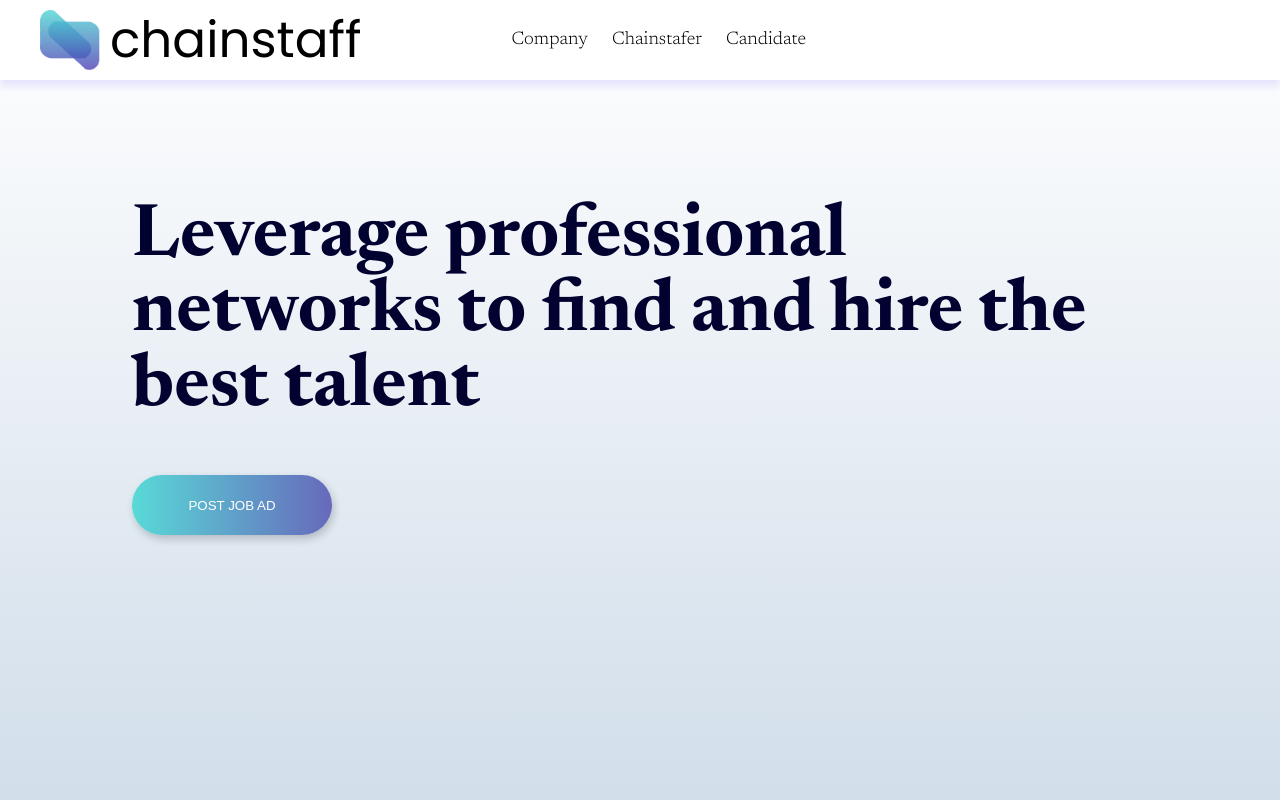
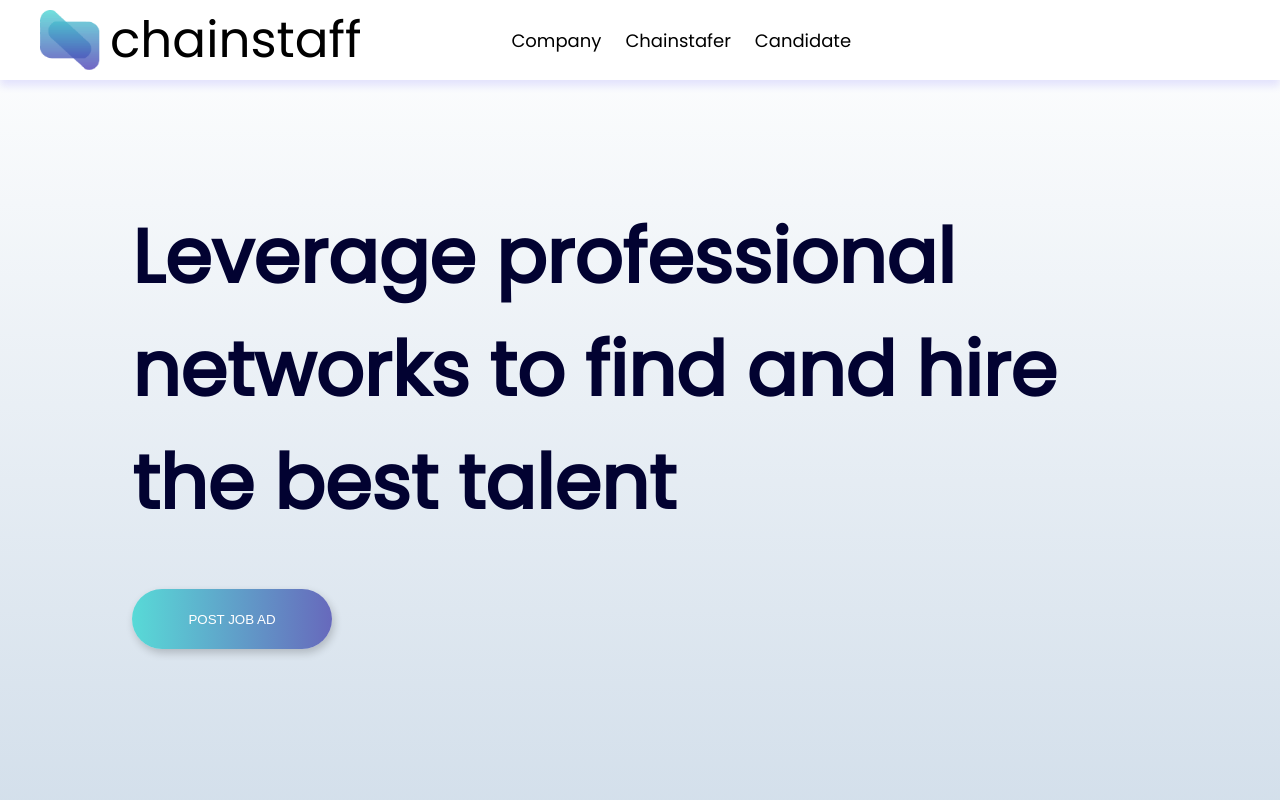
Before and after one commit to Verona0609/Chainstaff, a React (Vite) app: page / in a window 1280 px wide. Shown: the top 800 px of the page. Built offline with nearby package versions, Linux system fonts and the light colour scheme.

Commit message:
clean code

```diff
--- a/src/index.css
+++ b/src/index.css
@@ -1,28 +1,3 @@
-/* Urbanist */
-@font-face {
-  font-family: 'Urbanist';
-  src: url('./assets/fonts/Urbanist-Regular.woff') format('woff');
-  font-weight: 400;
-  font-style: normal;
-  font-display: swap;
-}
-
-@font-face {
-  font-family: 'Urbanist';
-  src: url('./assets/fonts/Urbanist-Medium.woff') format('woff');
-  font-weight: 500;
-  font-style: normal;
-  font-display: swap;
-}
-
-@font-face {
-  font-family: 'Urbanist';
-  src: url('./assets/fonts/Urbanist-Bold.woff') format('woff');
-  font-weight: 700;
-  font-style: normal;
-  font-display: swap;
-}
-
 /* Montserrat */
 
 @font-face {
@@ -46,30 +21,7 @@
   font-style: normal;
   font-display: swap;
 }
-/* Newsreader */
-@font-face {
-  font-family: 'Newsreader';
-  src: url('./assets/fonts/Newsreader-Light.woff') format('woff');
-  font-weight: 300;
-  font-style: normal;
-  font-display: swap;
-}
 
-@font-face {
-  font-family: 'Newsreader';
-  src: url('./assets/fonts/Newsreader-Regular.woff') format('woff');
-  font-weight: 400;
-  font-style: normal;
-  font-display: swap;
-}
-
-@font-face {
-  font-family: 'Newsreader';
-  src: url('./assets/fonts/Newsreader24pt-Bold.woff') format('woff');
-  font-weight: 600;
-  font-style: normal;
-  font-display: swap;
-}
 /* Poppins */
 @font-face {
   font-family: 'Poppins';
@@ -101,12 +53,10 @@
 }
 
 :root {
-  --font-family: 'Urbanist', sans-serif;
-  --second-family: 'Montserrat', sans-serif;
-  --third-family: 'Newsreader', sans-serif;
-  --font3: 'Inter', sans-serif;
+  --third-family: 'Poppins', sans-serif;
+  --font3: 'Montserrat', sans-serif;
   --font4: 'Poppins', sans-serif;
-  --font5: 'Roboto', sans-serif;
+  --font5: 'Inter', sans-serif;
   --font-weight-light: 300;
   --font-weight-regular: 400;
   --font-weight-medium: 500;
@@ -122,9 +72,6 @@ body {
   background: linear-gradient(180deg, #fff 0%, #83a5c6 100%);
 
   margin: 0;
-  /* background: linear-gradient(90deg, #58dad7, #6769bc); */
-  /*  background-size: 200% 200%;
-  animation: gradient-shift 4s ease infinite; */
 }
 html {
   scroll-behavior: smooth;
```
